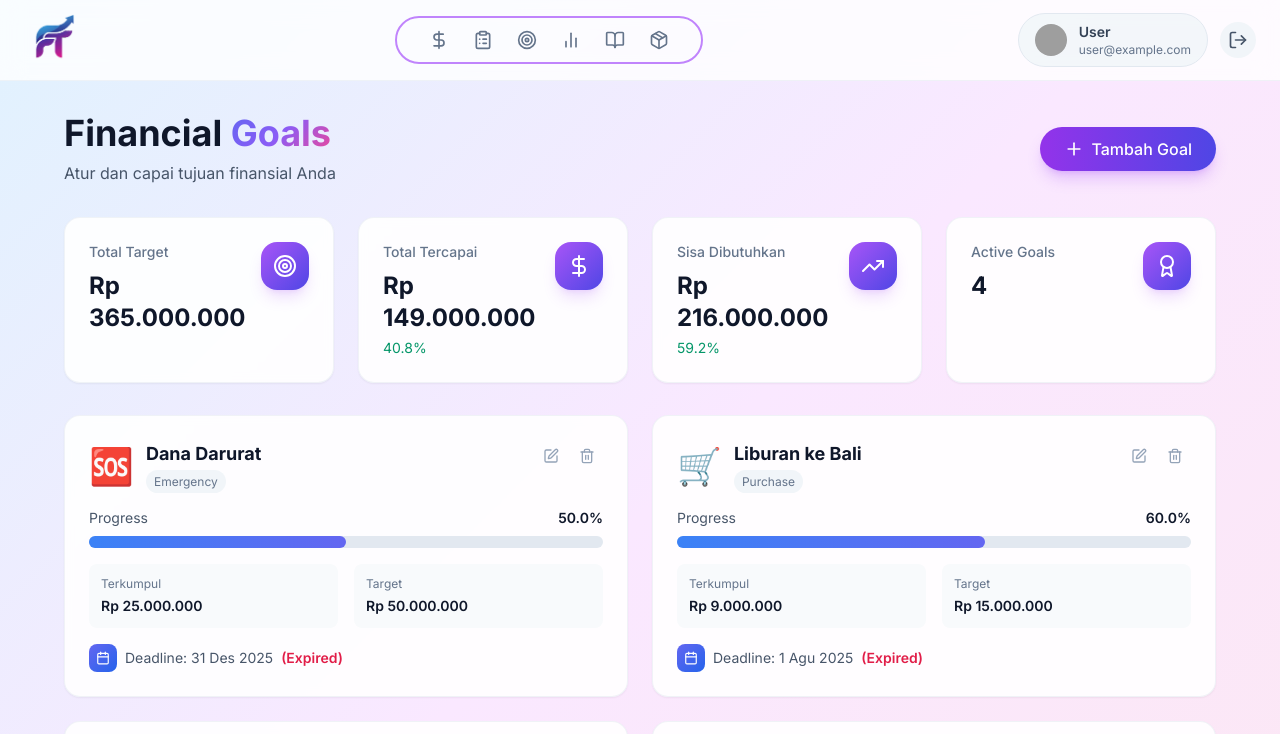
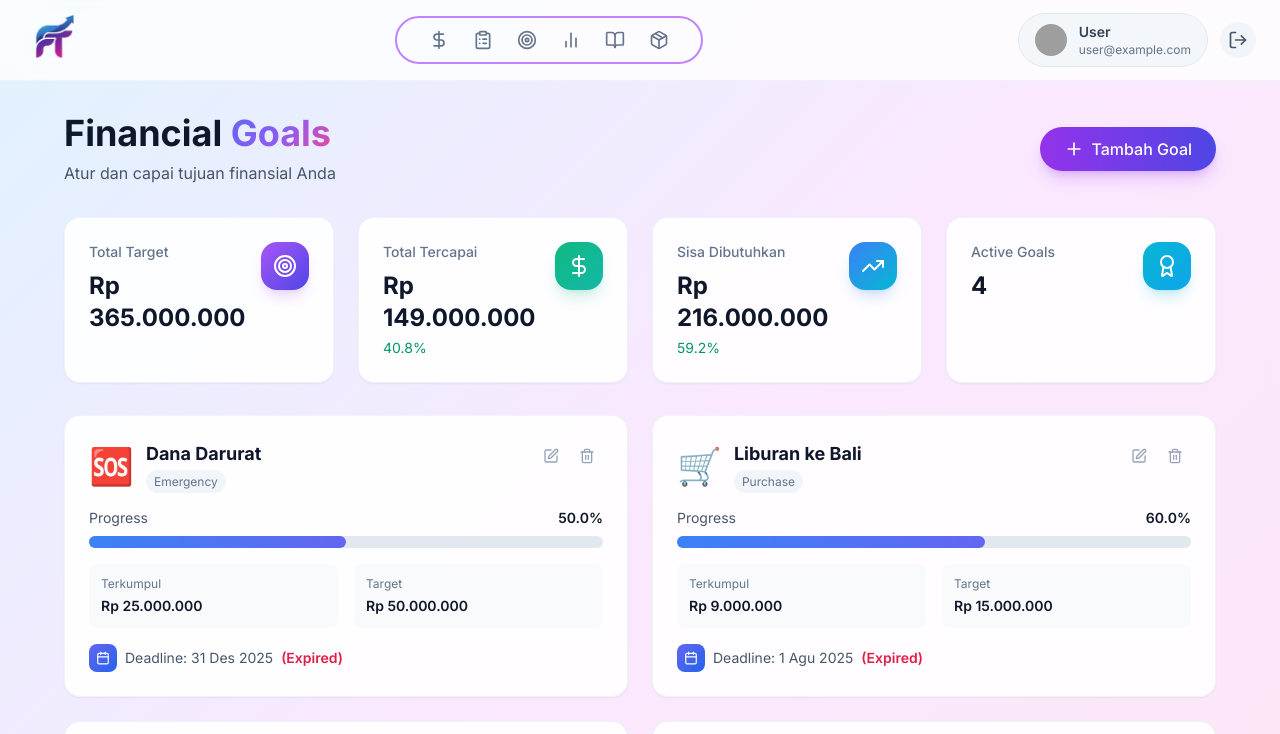
Before and after one commit to TendriZ/FinTrace-Workshop-UI, a React (Vite) app: page /goal in a window 1280 px wide. Shown: the top 734 px of the page. Built offline with nearby package versions, Linux system fonts and the light colour scheme; grey boxes are pictures that could not be loaded.

Commit message:
fix: add different colours on statcard-used

```diff
--- a/src/pages/user/AnalyticsPage.tsx
+++ b/src/pages/user/AnalyticsPage.tsx
@@ -39,24 +39,28 @@ export function AnalyticsPage() {
       title: 'Total Pemasukan',
       value: 'Rp 51.300.000',
       change: '+15.3%',
-      icon: WalletIcon
+      icon: WalletIcon,
+      color: 'emerald' as const
     },
     {
       title: 'Total Pengeluaran',
       value: 'Rp 24.000.000',
       change: '-8.2%',
-      icon: TrendingDownIcon
+      icon: TrendingDownIcon,
+      color: 'red' as const
     },
     {
       title: 'Rasio Tabungan',
       value: '53.2%',
       change: '+5.1%',
-      icon: TrendingUpIcon
+      icon: TrendingUpIcon,
+      color: 'blue' as const
     },
     {
       title: 'Kategori Terbesar',
       value: 'Makanan',
-      icon: PieChartIcon
+      icon: PieChartIcon,
+      color: 'purple' as const
     }
   ];
 
@@ -101,6 +105,7 @@ export function AnalyticsPage() {
                 value={stat.value}
                 change={stat.change}
                 icon={Icon}
+                iconColor={stat.color}
               />
             );
           })}
--- a/src/pages/user/BudgetPage.tsx
+++ b/src/pages/user/BudgetPage.tsx
@@ -144,18 +144,21 @@ export function BudgetPage() {
             title="Total Budget"
             value={`Rp ${totalBudget.toLocaleString('id-ID')}`}
             icon={PiggyBankIcon}
+            iconColor="emerald"
           />
           <StatCard
             title="Total Terpakai"
             value={`Rp ${totalSpent.toLocaleString('id-ID')}`}
             change={`${((totalSpent / totalBudget) * 100).toFixed(1)}%`}
             icon={TrendingUpIcon}
+            iconColor="red"
           />
           <StatCard
             title="Sisa Budget"
             value={`Rp ${remainingBudget.toLocaleString('id-ID')}`}
             change={`${((remainingBudget / totalBudget) * 100).toFixed(1)}%`}
             icon={TrendingUpIcon}
+            iconColor="blue"
           />
         </div>
 
--- a/src/pages/user/GoalPage.tsx
+++ b/src/pages/user/GoalPage.tsx
@@ -206,23 +206,27 @@ export function GoalPage() {
             title="Total Target"
             value={`Rp ${totalTarget.toLocaleString('id-ID')}`}
             icon={Target}
+            iconColor="purple"
           />
           <StatCard
             title="Total Tercapai"
             value={`Rp ${totalSaved.toLocaleString('id-ID')}`}
             change={`${overallProgress.toFixed(1)}%`}
             icon={DollarSign}
+            iconColor="emerald"
           />
           <StatCard
             title="Sisa Dibutuhkan"
             value={`Rp ${remainingNeeded.toLocaleString('id-ID')}`}
             change={`${(100 - overallProgress).toFixed(1)}%`}
             icon={TrendingUp}
+            iconColor="blue"
           />
           <StatCard
             title="Active Goals"
             value={goals.length.toString()}
             icon={Award}
+            iconColor="cyan"
           />
         </div>
 
```
